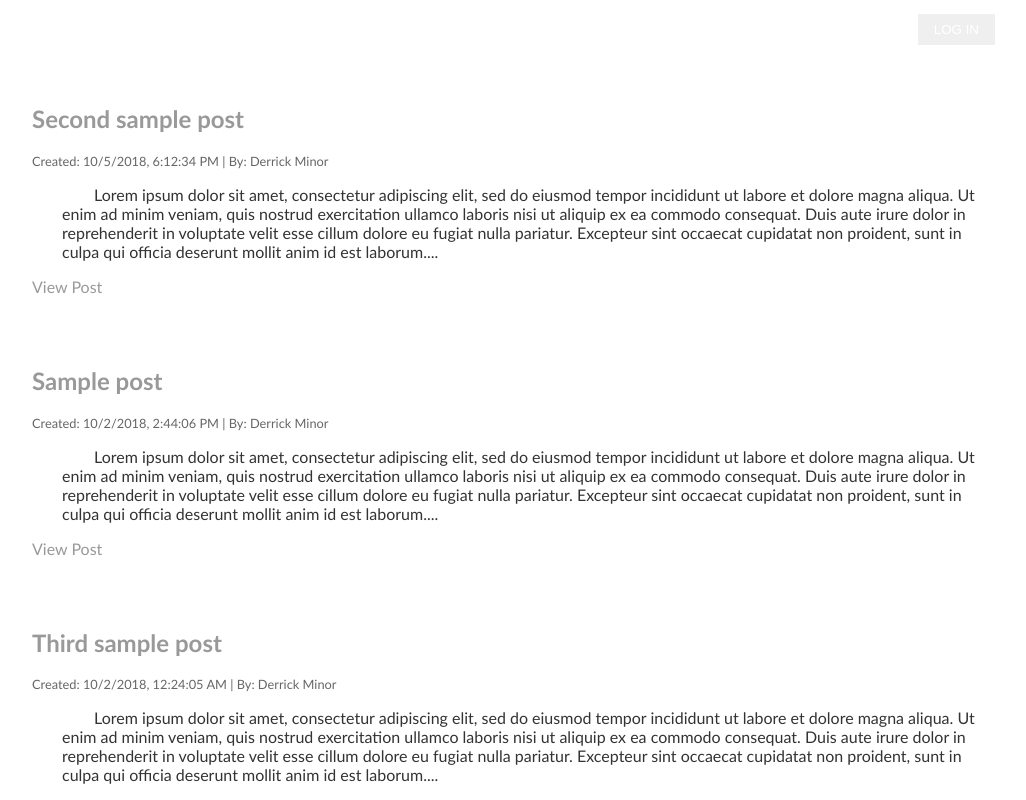
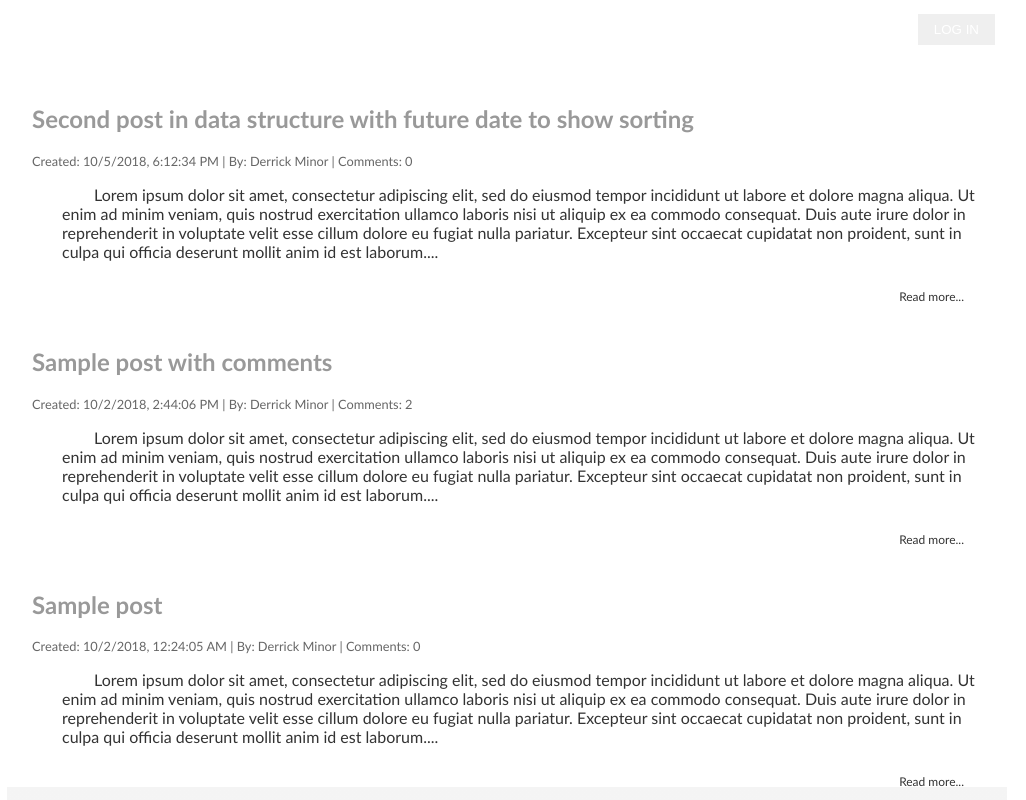
Before and after one commit to codersyntax/BuffLogVue, a Vue app: page /#/ in a window 1280 px wide. Shown: the top 800 px of the page, without its empty margins (133-1159 px from the left). Built offline with nearby package versions, Linux system fonts and the light colour scheme.

Commit message:
Added comment count to blog post details

```diff
--- a/src/App.vue
+++ b/src/App.vue
@@ -199,15 +199,15 @@ export default {
 .view-more {
     float:right;
     border: none;
-    color: white;
+    color: #333;
     padding: 8px 16px;
     text-align: center;
     margin: 4px 2px;
+    font-size: 12px;
     -webkit-transition-duration: 0.4s;
     transition-duration: 0.4s;
     cursor: pointer;
     text-decoration: none;
-    text-transform: uppercase;
 }
 
 .view-more:hover {
--- a/src/components/Home.vue
+++ b/src/components/Home.vue
@@ -4,14 +4,14 @@
             <router-link :to="'/view:' + blogPost.id"><h2 class="blog-title">{{ blogPost.title }}</h2></router-link>
             <!-- Add routing to make edit post take user to edit component -->
             <div class="blog-info">
-              <span>Created: {{ blogPost.dateCreated }} |  By: {{ blogPost.author }}</span>&nbsp;&nbsp;&nbsp;
+              <span>Created: {{ blogPost.dateCreated }} |  By: {{ blogPost.author }}  | Comments: {{ blogPost.comments.length }}</span>&nbsp;&nbsp;&nbsp;
               <span class="post-changes" v-if="database.User.length != 0">
                   <span class="edit-post"><router-link :to="'/edit:' + blogPost.id">Edit Post</router-link></span>&nbsp;&nbsp;&nbsp;
                   <span class="delete-post" v-on:click="database.Posts.splice(index, 1)">Delete Post</span>
               </span>
             </div>
             <p class="blog-body">{{ blogPost.body.substring(0,500)+"..." }}</p>
-            <router-link :to="'/view:' + blogPost.id">View Post</router-link>
+            <router-link :to="'/view:' + blogPost.id" class="view-more">Read more...</router-link>
         </div>
     </div>
 </template>
--- a/src/database.js
+++ b/src/database.js
@@ -4,9 +4,9 @@ import ContactRequest from "./contactRequest";
 
 export default {
     Posts: [
-      new blogPost(1, "Sample post", "Derrick Minor", "10/2/2018, 2:44:06 PM", 'Lorem ipsum dolor sit amet, consectetur adipiscing elit, sed do eiusmod tempor incididunt ut labore et dolore magna aliqua. Ut enim ad minim veniam, quis nostrud exercitation ullamco laboris nisi ut aliquip ex ea commodo consequat. Duis aute irure dolor in reprehenderit in voluptate velit esse cillum dolore eu fugiat nulla pariatur. Excepteur sint occaecat cupidatat non proident, sunt in culpa qui officia deserunt mollit anim id est laborum.', [new PostComment(1, "Sara Farmer", "sarafarmer@dummyemail.com", "Great work!"), new PostComment(2, "Brad Hammond", "bradhammond@dummyemail.com", "Nice blog post!")]),
-      new blogPost(2, "Second sample post", "Derrick Minor", "10/5/2018, 6:12:34 PM", 'Lorem ipsum dolor sit amet, consectetur adipiscing elit, sed do eiusmod tempor incididunt ut labore et dolore magna aliqua. Ut enim ad minim veniam, quis nostrud exercitation ullamco laboris nisi ut aliquip ex ea commodo consequat. Duis aute irure dolor in reprehenderit in voluptate velit esse cillum dolore eu fugiat nulla pariatur. Excepteur sint occaecat cupidatat non proident, sunt in culpa qui officia deserunt mollit anim id est laborum.', []),
-      new blogPost(3, "Third sample post", "Derrick Minor", "10/2/2018, 12:24:05 AM", 'Lorem ipsum dolor sit amet, consectetur adipiscing elit, sed do eiusmod tempor incididunt ut labore et dolore magna aliqua. Ut enim ad minim veniam, quis nostrud exercitation ullamco laboris nisi ut aliquip ex ea commodo consequat. Duis aute irure dolor in reprehenderit in voluptate velit esse cillum dolore eu fugiat nulla pariatur. Excepteur sint occaecat cupidatat non proident, sunt in culpa qui officia deserunt mollit anim id est laborum.', []),
+      new blogPost(1, "Sample post with comments", "Derrick Minor", "10/2/2018, 2:44:06 PM", 'Lorem ipsum dolor sit amet, consectetur adipiscing elit, sed do eiusmod tempor incididunt ut labore et dolore magna aliqua. Ut enim ad minim veniam, quis nostrud exercitation ullamco laboris nisi ut aliquip ex ea commodo consequat. Duis aute irure dolor in reprehenderit in voluptate velit esse cillum dolore eu fugiat nulla pariatur. Excepteur sint occaecat cupidatat non proident, sunt in culpa qui officia deserunt mollit anim id est laborum.', [new PostComment(1, "Sara Farmer", "sarafarmer@dummyemail.com", "Great work!"), new PostComment(2, "Brad Hammond", "bradhammond@dummyemail.com", "Nice blog post!")]),
+      new blogPost(2, "Second post in data structure with future date to show sorting", "Derrick Minor", "10/5/2018, 6:12:34 PM", 'Lorem ipsum dolor sit amet, consectetur adipiscing elit, sed do eiusmod tempor incididunt ut labore et dolore magna aliqua. Ut enim ad minim veniam, quis nostrud exercitation ullamco laboris nisi ut aliquip ex ea commodo consequat. Duis aute irure dolor in reprehenderit in voluptate velit esse cillum dolore eu fugiat nulla pariatur. Excepteur sint occaecat cupidatat non proident, sunt in culpa qui officia deserunt mollit anim id est laborum.', []),
+      new blogPost(3, "Sample post", "Derrick Minor", "10/2/2018, 12:24:05 AM", 'Lorem ipsum dolor sit amet, consectetur adipiscing elit, sed do eiusmod tempor incididunt ut labore et dolore magna aliqua. Ut enim ad minim veniam, quis nostrud exercitation ullamco laboris nisi ut aliquip ex ea commodo consequat. Duis aute irure dolor in reprehenderit in voluptate velit esse cillum dolore eu fugiat nulla pariatur. Excepteur sint occaecat cupidatat non proident, sunt in culpa qui officia deserunt mollit anim id est laborum.', []),
     ],
     ContactRequests: [new ContactRequest(1, "Teresa Carter", "tacarter@dummyemail.com", "Hi!")],
     User: []
```
